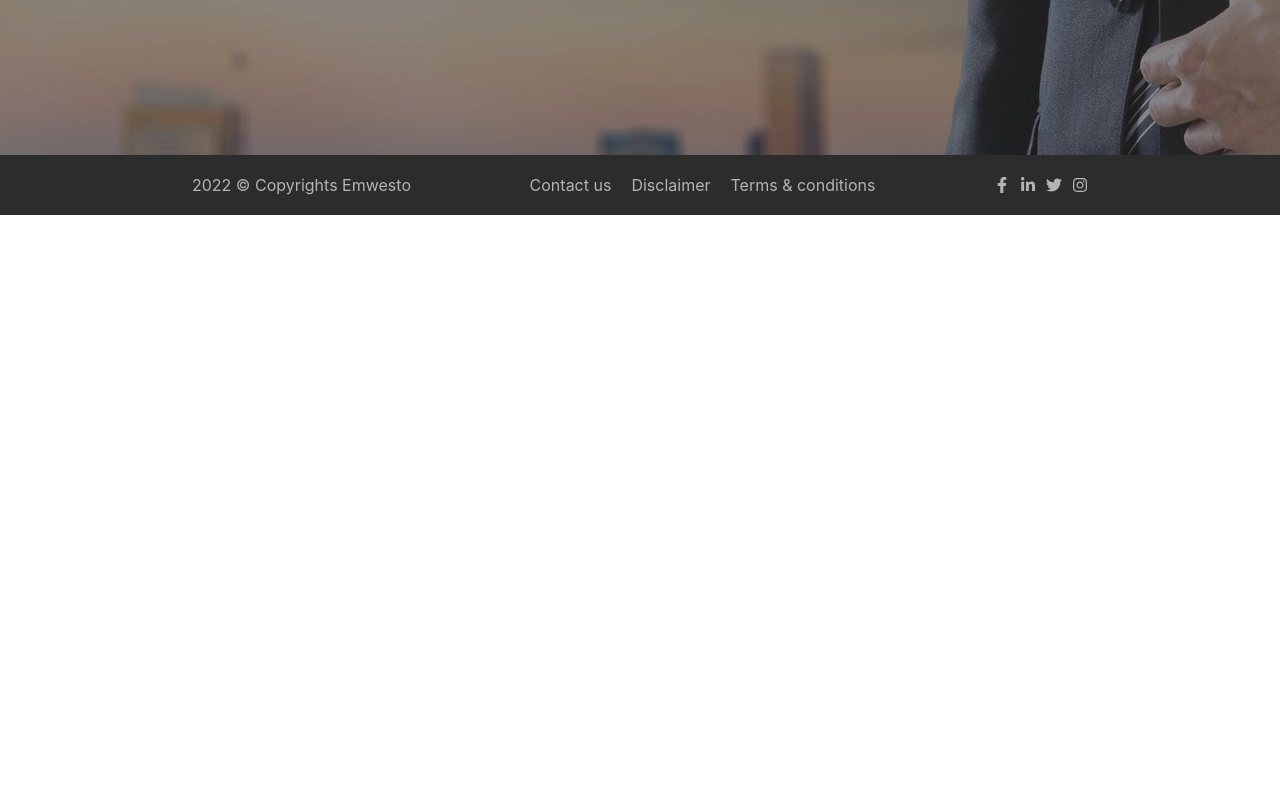
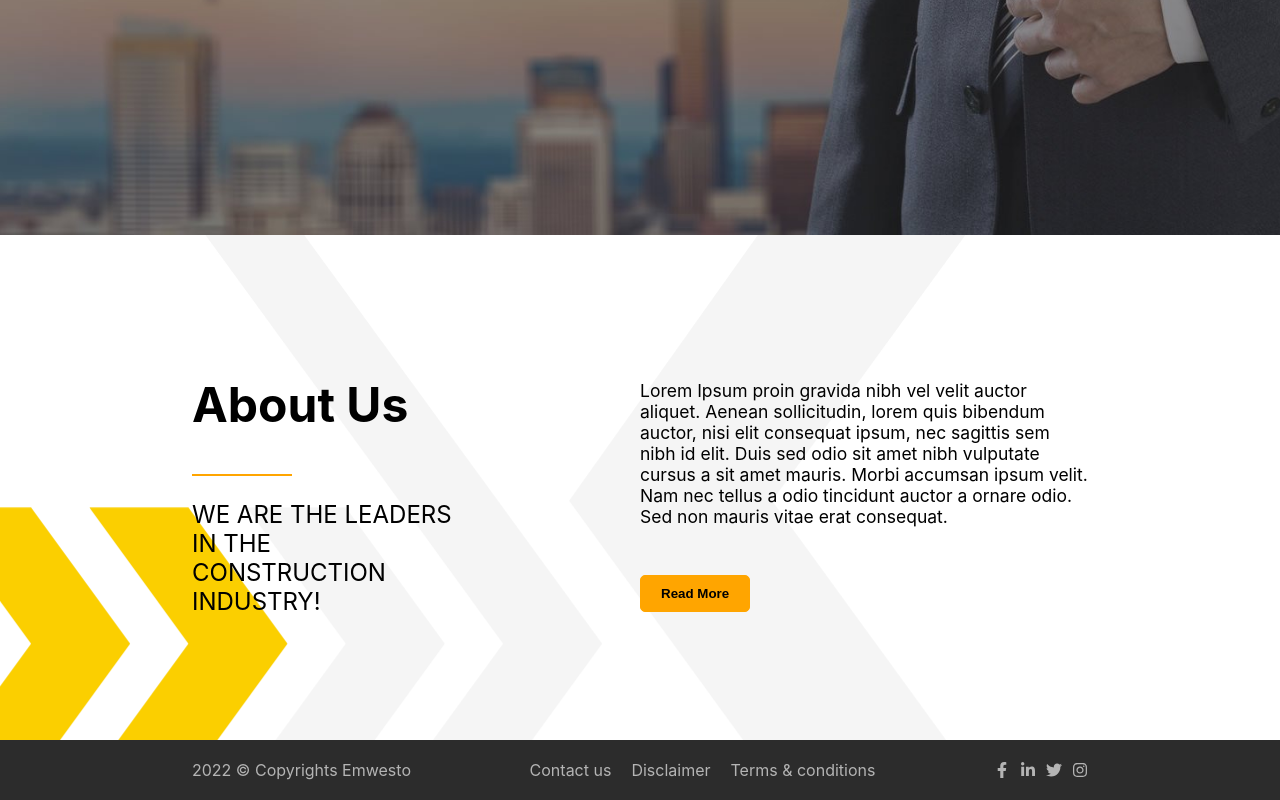
Before and after one commit to samynaj/elpeeconsults, a Next.js app: page / in a window 1280 px wide. Shown: the part 565-1365 px from the top of the page. Before the commit the page ends 800 px from the top, so only its background shows below. Built offline with nearby package versions, Linux system fonts and the light colour scheme.

Commit message:
feat: added about us section of landing page

```diff
--- /dev/null
+++ b/components/About/index.jsx
@@ -0,0 +1,20 @@
+import React from 'react'
+import styles from './index.module.scss'
+
+const Index = () => {
+  return (
+    <div className={styles.root}>
+        <div className={styles.left}>
+            <h2>About Us</h2>
+            <span></span>
+            <p>WE ARE THE LEADERS IN THE CONSTRUCTION INDUSTRY!</p>
+        </div>
+        <div className={styles.right}>
+            <p>Lorem Ipsum proin gravida nibh vel velit auctor aliquet. Aenean sollicitudin, lorem quis bibendum auctor, nisi elit consequat ipsum, nec sagittis sem nibh id elit. Duis sed odio sit amet nibh vulputate cursus a sit amet mauris. Morbi accumsan ipsum velit. Nam nec tellus a odio tincidunt auctor a ornare odio. Sed non  mauris vitae erat consequat.</p>
+            <button>Read more</button>
+        </div>
+    </div>
+  )
+}
+
+export default Index
--- /dev/null
+++ b/components/About/index.module.scss
@@ -0,0 +1,59 @@
+.root {
+    padding: 100px 15%;
+    background-image: url('../../public/assets/construction01_about_us_background.png');
+    display: flex;
+    justify-content: space-between;
+    align-items: center;
+
+    .left,
+    .right {
+        width: 50%;
+        display: flex;
+        flex-direction: column;
+        align-items: start;
+        justify-content: start;
+    }
+
+    .left {
+        h2 {
+            font-size: 48px;
+        }
+
+        span {
+            width: 100px;
+            height: 2px;
+            align-self: start;
+            border: 1px solid orange;
+        }
+
+        p {
+            font-size: 24px;
+            width: 60%;
+            font-weight: 400;
+        }
+    }
+
+    .right {
+        display: flex;
+        flex-direction: column;
+        gap: 30px;
+
+        p {
+            font-size: 17.5px;
+        }
+
+        button {
+            padding: 10px 20px;
+            background-color: orange;
+            border-radius: 5px;
+            -webkit-border-radius: 5px;
+            -moz-border-radius: 5px;
+            -ms-border-radius: 5px;
+            -o-border-radius: 5px;
+            text-transform: capitalize;
+            cursor: pointer;
+            font-weight: 600;
+            border: 1px solid orange;
+        }
+    }
+}
--- a/components/Hero/index.jsx
+++ b/components/Hero/index.jsx
@@ -12,7 +12,7 @@ const Index = () => {
                     options={{
                         strings: ['Construction',
                         'Architecture',
-                        'Supply of General Hardwares and Softwares',
+                        'Supply of Hardwares and Softwares',
                         'General Merchant'],
                         autoStart: true,
                         loop: true,
--- a/components/Hero/index.module.scss
+++ b/components/Hero/index.module.scss
@@ -5,8 +5,10 @@
     align-items: center;
     gap: 70px;
     width: 100%;
-    height: 80vh;
+    height: 90vh;
     background-image: url('../../public/assets/engineer.jpg');
+    background-repeat: no-repeat;
+    background-size: cover;
 
     .type {
         font-size: 64px;
--- a/pages/index.jsx
+++ b/pages/index.jsx
@@ -2,6 +2,7 @@ import Head from 'next/head'
 import styles from '../styles/Home.module.scss'
 import Layout from '../components/layout'
 import Hero from '../components/hero'
+import About from '../components/About'
 
 export default function Home() {
   return (
@@ -15,6 +16,7 @@ export default function Home() {
       <main className={styles.main}>
         <Layout>
           <Hero />
+          <About />
         </Layout>
       </main>
     </div>
```
